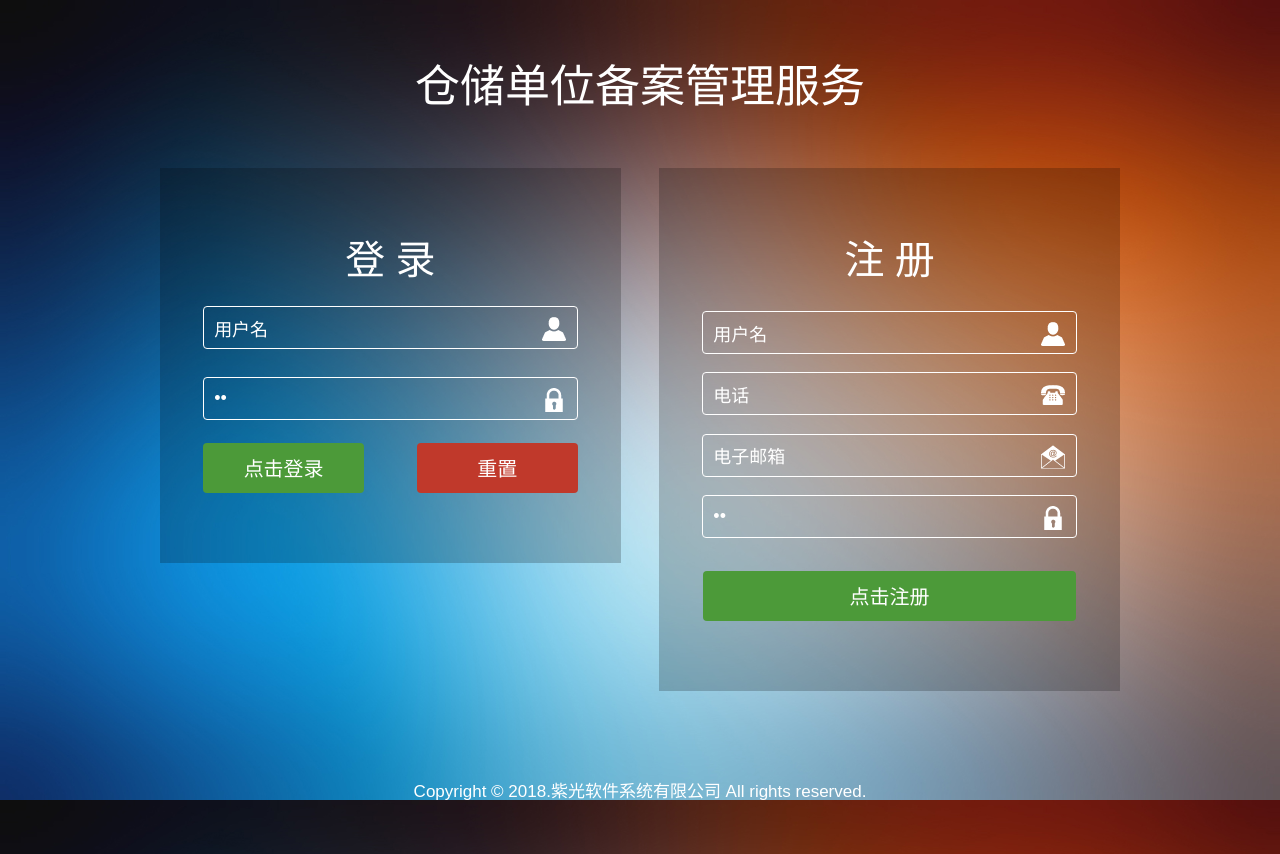
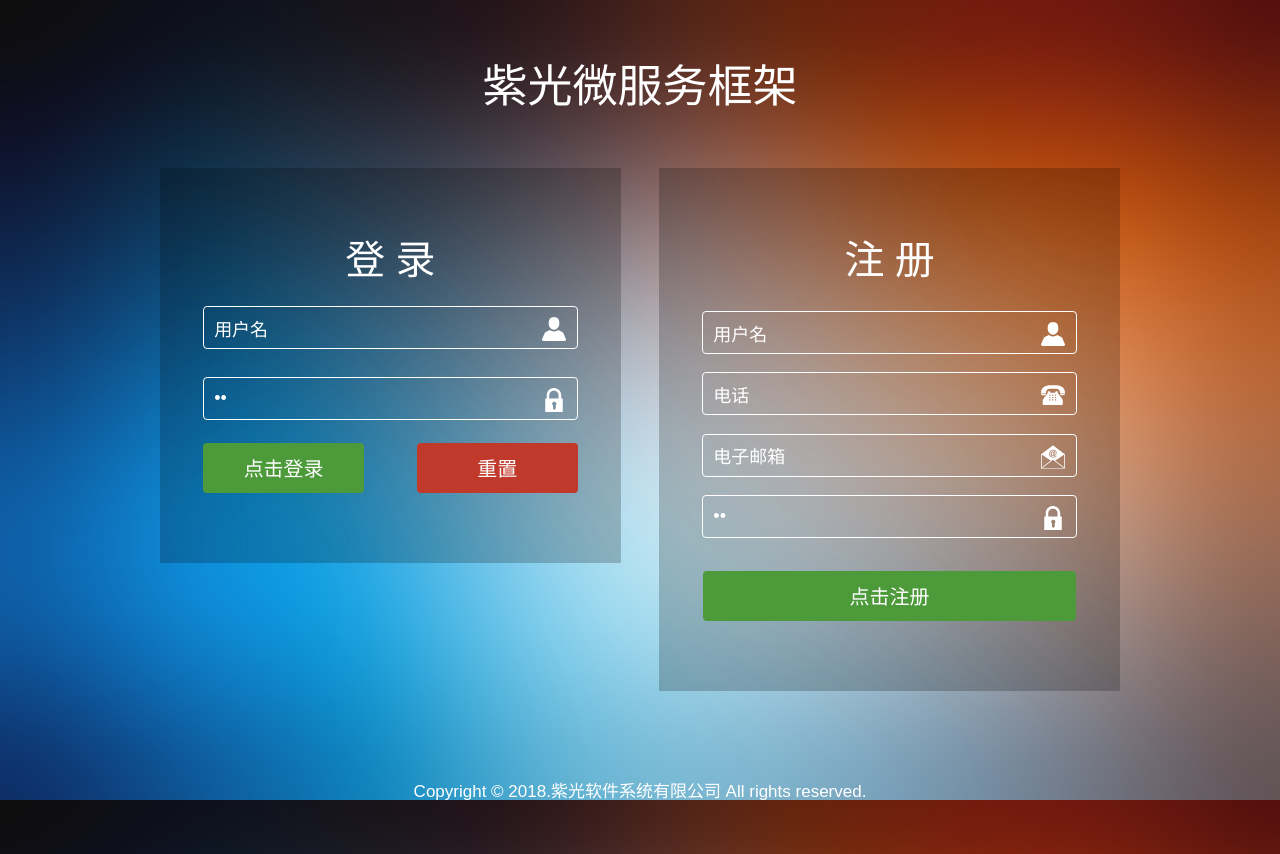
Before and after one commit to ljwxxx/login-test, a plain HTML site: page index.html in a window 1280 px wide. Drawn offline with nearby package versions, Linux system fonts and the light colour scheme; a web font is replaced by a local one.

Commit message:
Update index.html

```diff
--- a/index.html
+++ b/index.html
@@ -15,7 +15,7 @@
 <!-- /css files -->
 </head>
 <body>
-<h1>仓储单位备案管理服务</h1>
+<h1>紫光微服务框架</h1>
 <div class="log">
 	<div class="content1">
 		<h2>登 录</h2>
```
